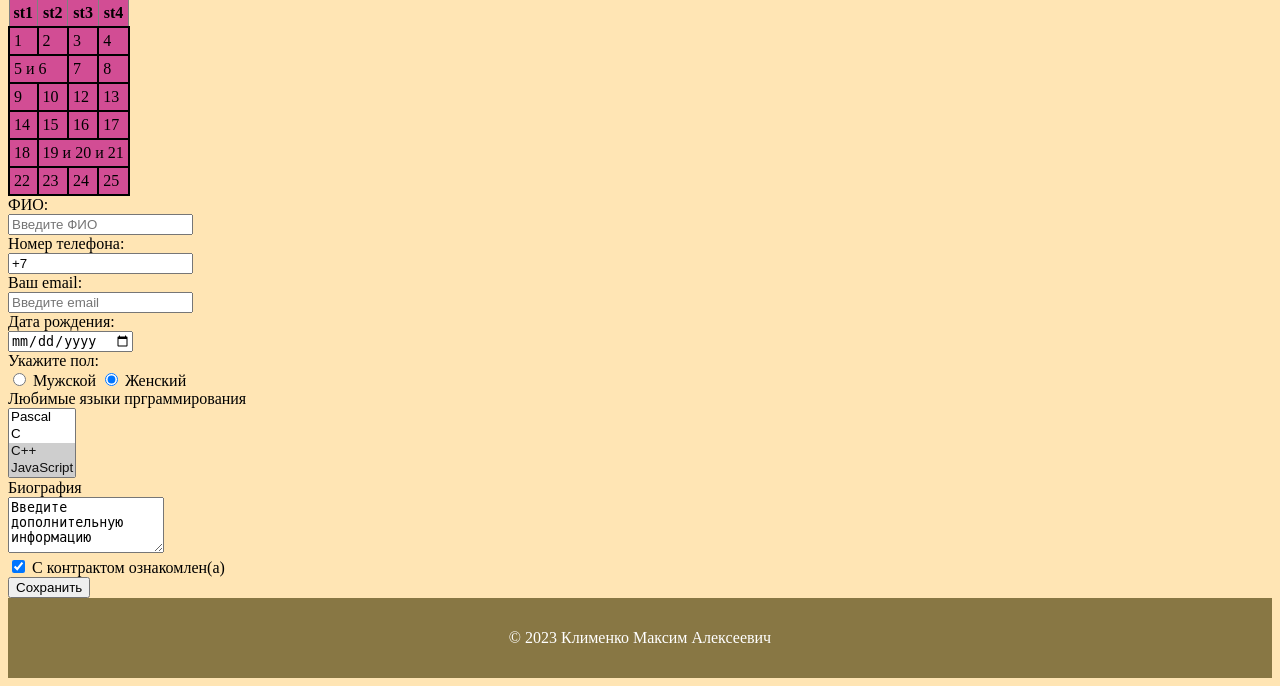
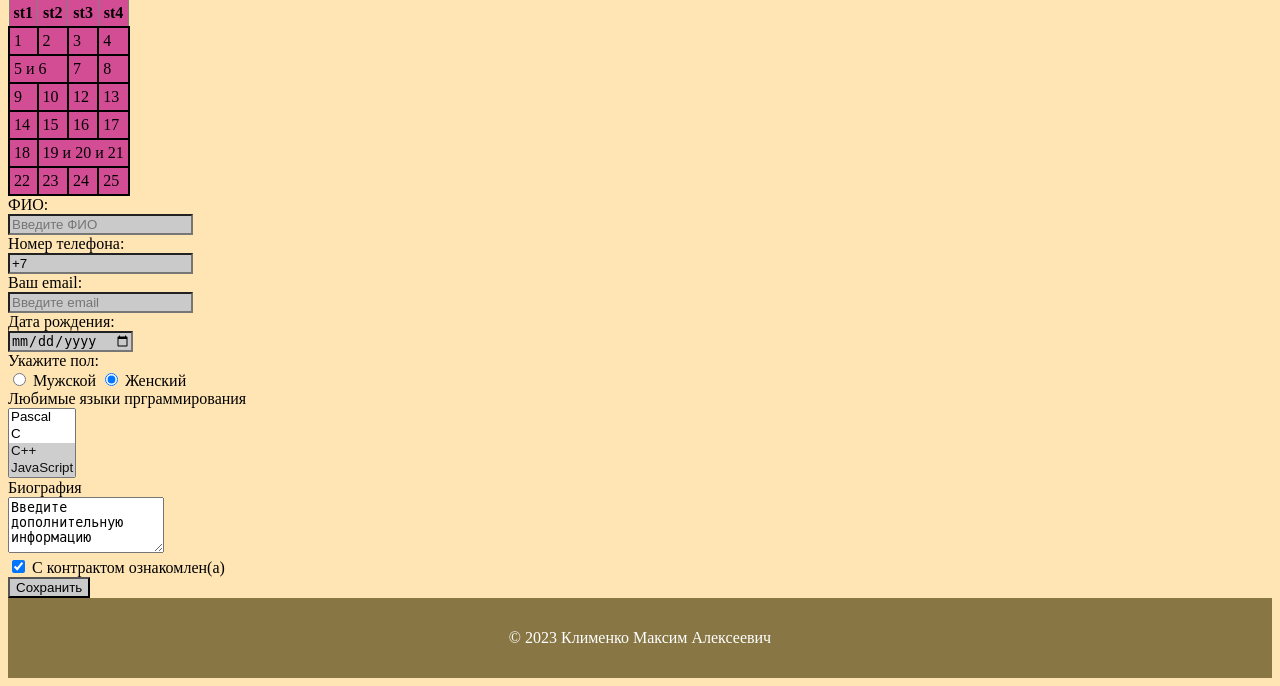
Before and after one commit to smwyidie/smwyidie.github.io, a PHP site: page /web/index.html in a window 1280 px wide. Shown: the part 1605-2291 px from the top of the page. Run offline with PHP 8.4, Linux system fonts and the light colour scheme.

Commit message:
Update style.css

```diff
--- a/web/style.css
+++ b/web/style.css
@@ -52,17 +52,25 @@ tr
   background-color: #d24d94;
   border-bottom: 2px solid #000;
 }
-tbody tr:nth-child (odd) {
+tr.odd
+{
+    background-color: #cacaca;
+}
 
-    background-color: #d24d94;
+tr.even
+{
+    background-color: #dac034;
+}
 
-  }
+.black
+{
+    color: #343430;
+}
 
-  tbody tr:nth-child (even) {
-
-    background-color: #B4DAF2;
-
-  }
+input
+{
+    background-color: #cacaca;
+}
 tr td
 {
   border-right: 2px solid black;
```
